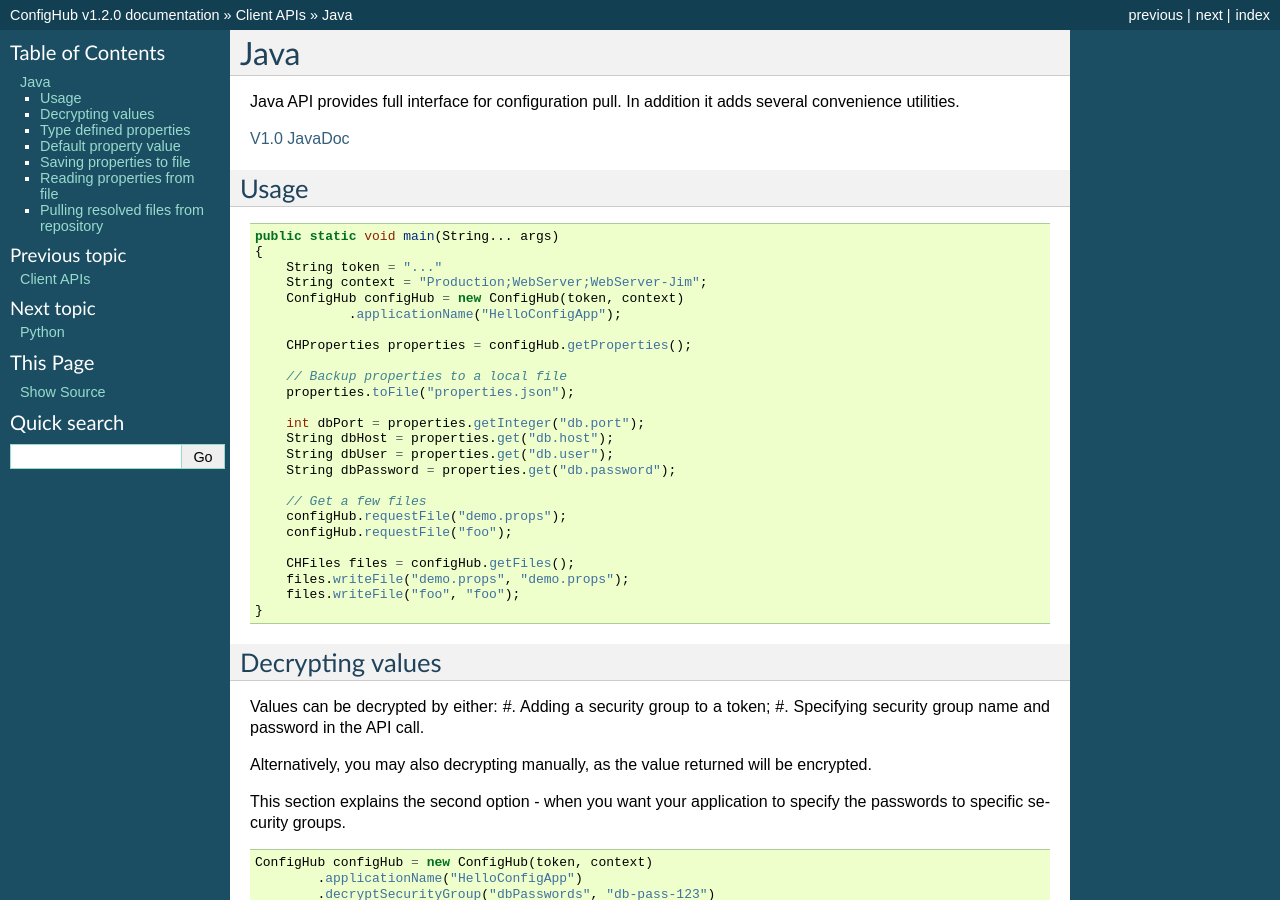
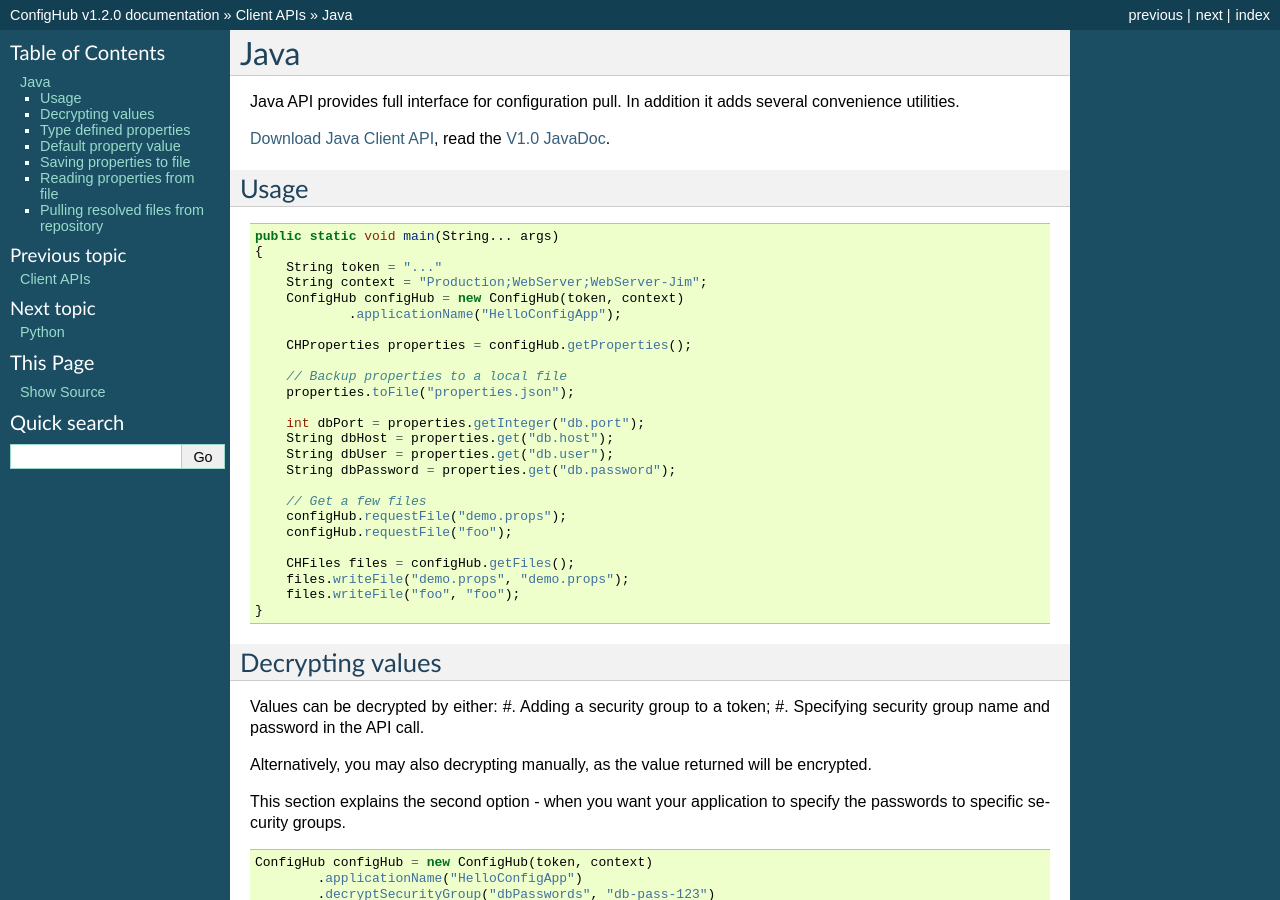
Before and after one commit to ConfigHubPub/Docs, a Sphinx documentation site: the page built from documentation/pages/client/java.rst, in a window 1280 px wide and 900 px high. Built offline with Sphinx 7.4.7, drawn with Linux system fonts in a browser that asks for light colours.

```diff
--- a/documentation/pages/client/java.rst
+++ b/documentation/pages/client/java.rst
@@ -5,7 +5,8 @@ Java
 
 Java API provides full interface for configuration pull. In addition it adds several convenience utilities.
 
-`V1.0 JavaDoc <https://www.confighub.com/api/docs/Java/v1/index.html?com/confighub/client/ConfigHub.html>`_
+`Download Java Client API <https://www.confighub.com/download>`_, read the
+`V1.0 JavaDoc <https://www.confighub.com/api/docs/Java/v1/index.html?com/confighub/client/ConfigHub.html>`_.
 
 
 Usage
```
